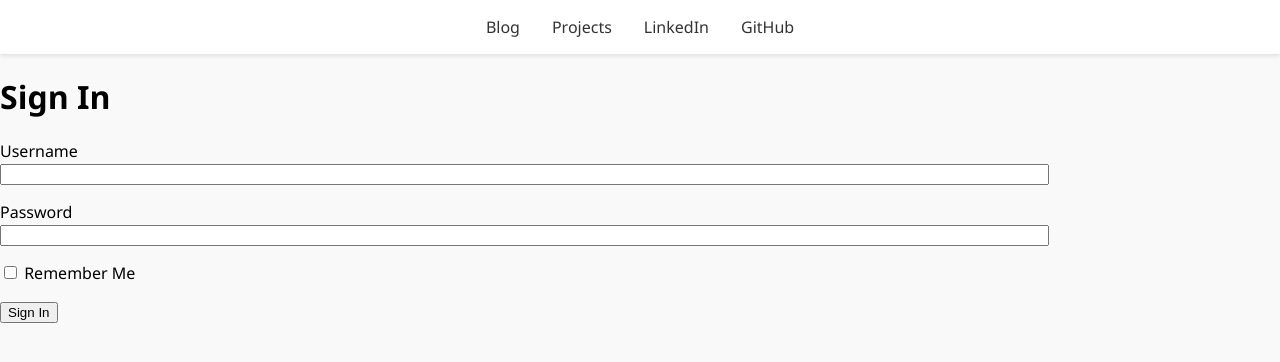
After one commit to sairamsubramaniam/blog_practice, a Flask app: page /user_login in a window 1280 px wide. The commit adds this page. Shown: the top 362 px of the page. Run offline with Flask 3, Linux system fonts and the light colour scheme; some libraries are stand-ins or nearby versions.

Commit message:
Added features for uploading and retrieving articles

```diff
--- a/app/__init__.py
+++ b/app/__init__.py
@@ -1,10 +1,20 @@
 from flask import Flask
+from flask_login import LoginManager
+from flask_migrate import Migrate
+from flask_sqlalchemy import SQLAlchemy
+
+from config import Config
+
+
+# Instantiate Objects
+flask_app = Flask(__name__)
+flask_app.config.from_object(Config)
+
+db = SQLAlchemy(flask_app)
+migrate = Migrate(flask_app, db)
+
+login = LoginManager(flask_app)
 
 
 
-flask_app = Flask(__name__)
-
-
-
-
-from app import routes
+from app import routes, models
--- /dev/null
+++ b/app/forms.py
@@ -0,0 +1,22 @@
+from flask_wtf import FlaskForm
+from flask_wtf.file import FileRequired, FileField
+from wtforms import BooleanField, HiddenField, PasswordField, StringField, SubmitField
+from wtforms.validators import DataRequired
+
+
+class LoginForm(FlaskForm):
+    username = StringField("Username", validators=[DataRequired()])
+    password = PasswordField("Password", validators=[DataRequired()])
+    remember_me = BooleanField("Remember Me")
+    submit = SubmitField("Sign In")
+
+
+class UploadArticleForm(FlaskForm):
+    #files = FileField('Upload Files', validators=[FileRequired()], render_kw={'multiple': True})
+    primary_category = StringField("Enter Article Category: ", validators=[DataRequired()])
+    primary_sub_category = StringField("Enter Sub-Category: ")
+    files = FileField('Upload Files', render_kw={'multiple': True})
+    #status = HiddenField('Status', validators=[DataRequired()])
+    status = HiddenField('Status')
+    submit_draft = SubmitField(label="Upload Draft")
+    publish = SubmitField(label="Publish")
--- a/app/routes.py
+++ b/app/routes.py
@@ -1,9 +1,117 @@
-from flask import render_template
+import hashlib
+import os
 
-from app import flask_app
+from flask import flash, redirect, render_template, request, url_for
+from flask_login import current_user, login_user, login_required
+import sqlalchemy as sa
+from werkzeug.utils import secure_filename
+
+from app import flask_app, db
+from app.forms import LoginForm, UploadArticleForm
+from app.models import User, Article
+
+
+
+def rearrange_for_blog_landing_page(categories_articles_rows):
+    final_output = {}
+    for row in categories_articles_rows:
+        title = row["title"]
+        category = row["primary_category"]
+        subcategory = row["primary_sub_category"]
+
+        if category not in final_output:
+            final_output[category] = {subcategory: [title]}
+        else:
+            if subcategory not in final_output[category]:
+                final_output[category][subcategory] = [title]
+            else:
+                final_output[category][subcategory].append(title)
+    return final_output
+
+
+def create_article_id(txt):
+    return hashlib.md5(txt.encode('utf-8')).hexdigest()
+
 
 
 @flask_app.route("/")
 @flask_app.route("/about_me")
 def about_me():
     return render_template("about_me.html")
+
+
+
+@flask_app.route("/user_login", methods=["GET", "POST"])
+def user_login():
+    if current_user.is_authenticated:
+        return redirect(url_for("upload_article"))
+    form = LoginForm()
+    if form.validate_on_submit():
+        user = db.session.scalar(
+            sa.select(User).where(User.email==form.username.data)
+        )
+        if user is None or (not (user.check_password(form.password.data) ) ):
+            flash("Invalid Username or password")
+            return redirect(url_for("user_login"))
+        login_user(user, remember=form.remember_me.data)
+        return redirect(url_for("upload_article"))
+    return render_template("user_login.html", title="Sign In", form=form)
+
+
+
+
+@flask_app.route('/upload_article', methods=['GET', 'POST'])
+@login_required
+def upload_article():
+    print(current_user.is_authenticated)
+    form = UploadArticleForm()
+
+    if form.validate_on_submit():
+
+        files = request.files.getlist(form.files.name)
+        status = "draft" if form.submit_draft.data else "published"
+        primary_category = form.primary_category.data
+        primary_sub_category = form.primary_sub_category.data
+
+        for fl in files:
+            if fl.filename == "":
+                continue
+
+            filename = secure_filename(fl.filename)
+            title = os.path.splitext(filename)[0]
+            article_id = create_article_id( fl.filename )
+
+            article = Article(
+                id=article_id,
+                title=title,
+                primary_category = primary_category,
+                primary_sub_category = primary_sub_category,
+                content=fl.read().decode("utf-8"),
+                publish_status=status,
+                publisher_email=current_user.email
+            )
+            db.session.merge(article)
+
+        db.session.commit()
+        return redirect(url_for('upload_article'))
+
+    return render_template('upload_article.html', form=form)
+
+
+
+@flask_app.route('/blog_landing_page', methods=['GET'])
+def blog_landing_page():
+    qry = db.session.query(Article.title, Article.primary_category, Article.primary_sub_category)
+    colnames = [ desc['name'] for desc in qry.column_descriptions ]
+    result = qry.all()
+    ctgr_prdcts = [dict(zip(colnames, row)) for row in result]
+    articles = rearrange_for_blog_landing_page(categories_articles_rows=ctgr_prdcts)
+
+    return render_template("blog_landing_page.html", articles=articles)
+
+
+@flask_app.route("/blog_article/<title>", methods=['GET'])
+def blog_article(title):
+    article_id = create_article_id(title)
+    article_content = db.session.query(Article.content).filter(Article.title==title).scalar()
+    return article_content
--- a/app/templates/about_me.html
+++ b/app/templates/about_me.html
@@ -34,7 +34,7 @@
         <p><a href="https://github.com/sairamsubramaniam/blog_practice" target="_blank">GitHub</a></p>
       </div>
       <div class="lp-desc">
-        <p>Hey, this me: Sairam Subramaniam</p>
+        <p>Hey, this is me: Sairam Subramaniam</p>
         <p>My professional expertise spans:</p>
         <ul>
           <li>Data Analytics</li>
@@ -43,7 +43,7 @@
         </ul>
         <br>
         <p>I share my thoughts at my blog here, do check it out</p>
-        <button type="button" onclick=" window.opwn('https://www.sairamsubramaniam.in/blog_home_page.html', '_blank')">Go To Blog</button>
+	<button type="button" onclick=" window.open('{{ url_for('blog_landing_page') }}', '_blank')">Go To Blog</button>
         <p>I also try to keep practising my professional skills, check them out here:</p>
         <button type="button">Go To Practice Projects</button>
       </div>
--- /dev/null
+++ b/app/templates/base.html
@@ -0,0 +1,54 @@
+<!DOCTYPE html>
+<html lang="en">
+<head>
+  <meta charset="UTF-8">
+  <meta name="viewport" content="width=device-width, initial-scale=1.0">
+  <title>Sairam Subramaniam</title>
+  <style>
+    body {
+      font-family: 'Segoe UI', Tahoma, Geneva, Verdana, sans-serif;
+      margin: 0;
+      padding: 0;
+      background-color: #f9f9f9;
+    }
+
+    nav {
+      display: flex;
+      justify-content: center;
+      gap: 2rem; /* Adds space between the links */
+      background-color: #ffffff;
+      padding: 1rem;
+      box-shadow: 0 2px 4px rgba(0,0,0,0.1);
+    }
+
+    nav a {
+      text-decoration: none;
+      color: #333;
+      font-weight: 500;
+      transition: color 0.3s;
+    }
+
+    nav a:hover {
+      color: #0077cc;
+    }
+  </style>
+</head>
+<body>
+  <nav>
+    <a href="#">Blog</a>
+    <a href="#">Projects</a>
+    <a href="#">LinkedIn</a>
+    <a href="#">GitHub</a>
+  </nav>
+  {% with messages = get_flashed_messages() %}
+    {% if messages %}
+      {% for message in messages %}
+        <div class="alert alert-info" role="alert">{{ message }}</div>
+      {% endfor %}
+    {% endif %}
+  {% endwith %}
+
+  {% block content %}
+  {% endblock %}
+</body>
+</html>
--- /dev/null
+++ b/app/templates/user_login.html
@@ -0,0 +1,21 @@
+{% extends "base.html" %}
+
+{% block content %}
+  <h1>Sign In</h1>
+  <form action="" method="post" novalidate>
+    {{ form.hidden_tag() }}
+    <p>
+      {{ form.username.label }}<br>
+      {{ form.username(size=128) }}
+    </p>
+    <p>
+      {{ form.password.label }}<br>
+      {{ form.password(size=128) }}
+    </p>
+    <p>
+      {{ form.remember_me() }} {{ form.remember_me.label }}
+    </p>
+    <p>
+      {{ form.submit() }}
+    </p>
+{% endblock %}
```
Also changed, not shown: app/models.py (added, +63 -0 lines), app/templates/blog_landing_page.html (added, +22 -0 lines), app/templates/upload_article.html (added, +45 -0 lines), config.py (added, +7 -0 lines), requirements.txt (+8 -0 lines), 1 other file.
